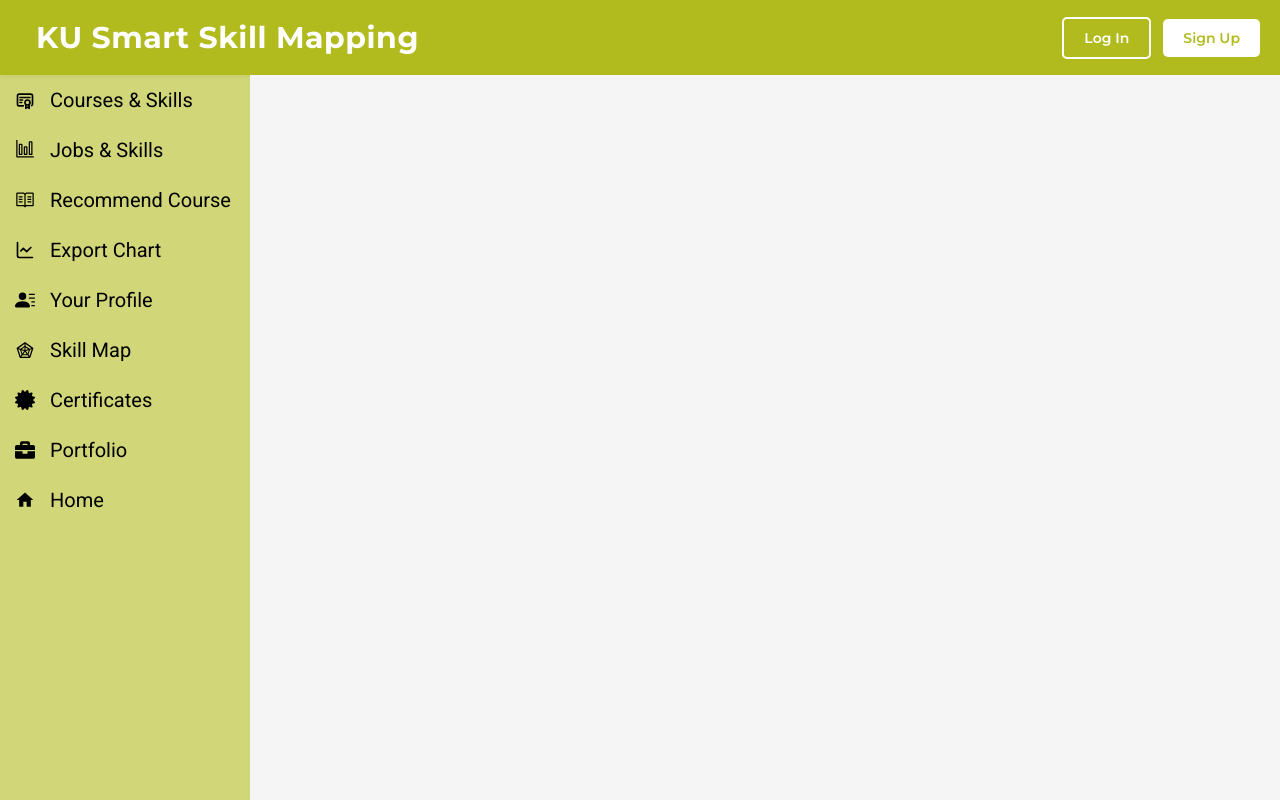
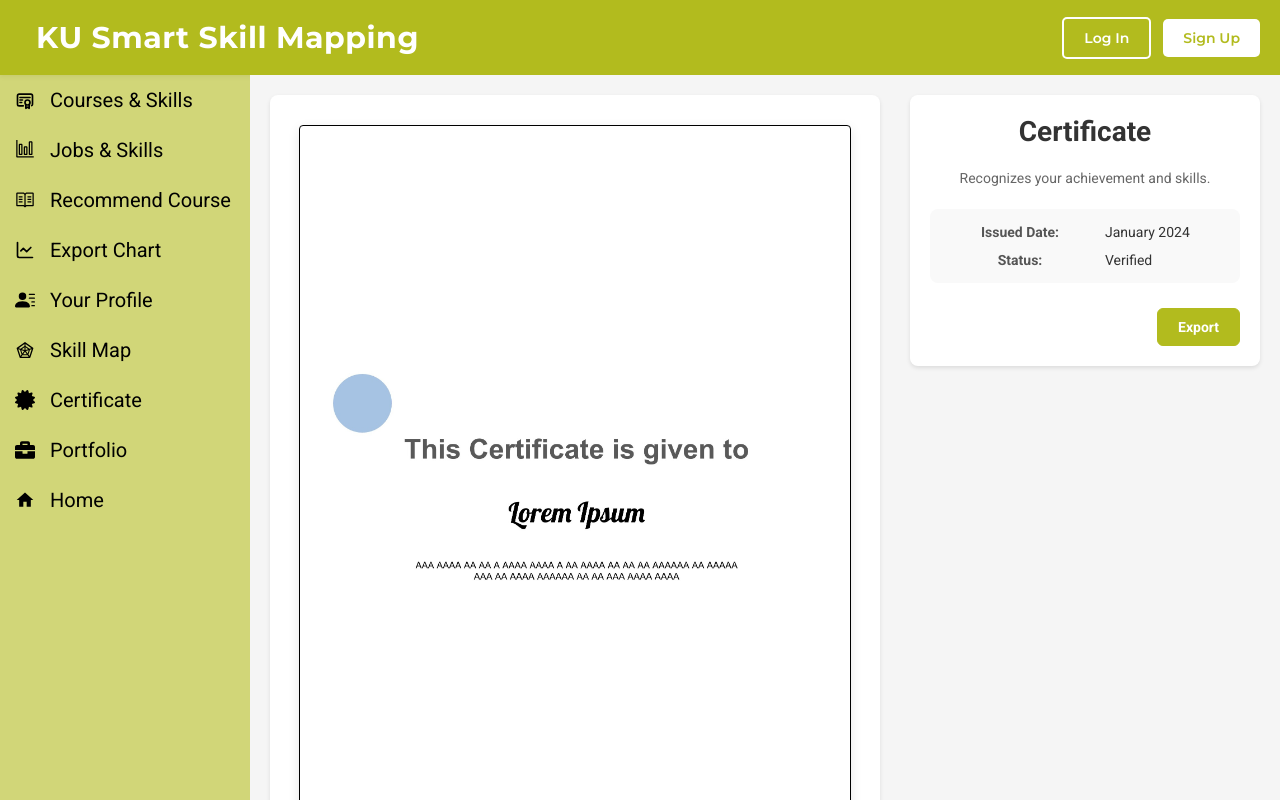
Before and after one commit to KU-SSM/KU-Smart-Skill-Mapping, a React (Create React App) app in the folder frontend/: page /certificate in a window 1280 px wide. Built offline with nearby package versions, Linux system fonts and the light colour scheme.

Commit message:
update certificate page

```diff
--- a/frontend/src/App.tsx
+++ b/frontend/src/App.tsx
@@ -3,7 +3,6 @@ import SideBar from './Components/Sidebar';
 import Navbar from './Components/Navbar';
 import { Routes, Route } from 'react-router-dom';
 import Home from './Components/Home';
-import Certificates from './Components/Certificates';
 import CertificateDetail from './Components/CertificateDetail';
 import SkillMap from './Components/SkillMap';
 import Portfolio from './Components/Portfolio';
@@ -17,8 +16,7 @@ const App: React.FC = () => {
           <main className="App-content">
             <Routes>
               <Route path="/" element={<Home />} />
-              <Route path="/certificates" element={<Certificates />} />
-              <Route path="/certificates/:id" element={<CertificateDetail />} />
+              <Route path="/certificate" element={<CertificateDetail />} />
               <Route path="/skill_map" element={<SkillMap />} />
               <Route path="/portfolio" element={<Portfolio />} />
             </Routes>
--- a/frontend/src/Components/CertificateDetail.css
+++ b/frontend/src/Components/CertificateDetail.css
@@ -1,12 +1,14 @@
 .certificate-detail-wrapper {
   width: 100%;
   display: flex;
+  flex-direction: column;
   justify-content: center;
-  align-items: flex-start;
+  align-items: center;
+  gap: 30px;
   box-sizing: border-box;
 }
 
-.certificate-detail-container {
+.certificate-section {
   background-color: #ffffff;
   padding: 30px;
   width: 100%;
@@ -15,16 +17,30 @@
   box-shadow: 0 2px 4px rgba(0, 0, 0, 0.1);
   box-sizing: border-box;
   display: flex;
+  justify-content: center;
+  align-items: center;
+}
+
+.message-section {
+  background-color: #ffffff;
+  padding: 20px;
+  width: 100%;
+  max-width: 1200px;
+  border-radius: 8px;
+  box-shadow: 0 2px 4px rgba(0, 0, 0, 0.1);
+  box-sizing: border-box;
+  display: flex;
   flex-direction: column;
+  gap: 15px;
 }
+
 
 .certificate-detail-buttons {
   display: flex;
   justify-content: flex-end;
   align-items: center;
   gap: 12px;
-  margin-top: 20px;
-  padding-top: 20px;
+  margin-top: 10px;
 }
 
 .export-button {
@@ -65,23 +81,12 @@
   color: rgba(178, 187, 30, 1);
 }
 
-.certificate-detail-content {
-  display: flex;
-  flex-direction: column;
-  gap: 30px;
-}
-
-.certificate-detail-image {
-  width: 100%;
-  display: flex;
-  justify-content: center;
-  align-items: center;
-}
-
 .certificate-detail-img {
   width: 100%;
   max-width: 800px;
   height: auto;
+  aspect-ratio: 210 / 297;
+  object-fit: contain;
   border: 1px solid #000000;
   border-radius: 4px;
   box-shadow: 0 4px 12px rgba(0, 0, 0, 0.1);
@@ -95,15 +100,15 @@
 
 .certificate-detail-info h1 {
   font-family: 'Roboto', sans-serif;
-  font-size: 36px;
+  font-size: 28px;
   margin: 0;
   color: #333;
 }
 
 .certificate-description {
   font-family: 'Roboto', sans-serif;
-  font-size: 16px;
-  line-height: 1.6;
+  font-size: 14px;
+  line-height: 1.5;
   color: #666;
   margin: 0;
 }
@@ -111,10 +116,17 @@
 .certificate-details {
   display: flex;
   flex-direction: column;
-  gap: 15px;
-  padding: 20px;
+  gap: 12px;
+  padding: 15px;
   background-color: #f9f9f9;
   border-radius: 8px;
+}
+
+.certificate-detail-image {
+  width: 100%;
+  display: flex;
+  justify-content: center;
+  align-items: center;
 }
 
 .detail-item {
@@ -131,16 +143,29 @@
 }
 
 @media (min-width: 768px) {
-  .certificate-detail-content {
+  .certificate-detail-wrapper {
     flex-direction: row;
     align-items: flex-start;
+    position: relative;
   }
 
-  .certificate-detail-image {
-    flex: 1;
+  .certificate-section {
+    flex: 1.5;
+    max-width: none;
   }
 
-  .certificate-detail-info {
-    flex: 1;
+  .certificate-detail-img {
+    max-width: 1000px;
+  }
+
+  .message-section {
+    width: 350px;
+    flex: 0 0 350px;
+    max-width: 350px;
+    position: sticky;
+    top: 0;
+    align-self: flex-start;
+    max-height: 100vh;
+    overflow-y: auto;
   }
 }
--- a/frontend/src/Components/CertificateDetail.tsx
+++ b/frontend/src/Components/CertificateDetail.tsx
@@ -1,22 +1,12 @@
 import React from 'react';
-import { useParams, useNavigate } from 'react-router-dom';
 import './CertificateDetail.css';
 
 const CertificateDetail: React.FC = () => {
-  const { id } = useParams<{ id: string }>();
-  const navigate = useNavigate();
-
-  const certificates: { [key: string]: { title: string; description: string } } = {
-    '1': { title: 'Web Development Certificate', description: 'This certificate demonstrates proficiency in web development technologies and frameworks.' },
-    '2': { title: 'Data Science Certificate', description: 'This certificate demonstrates proficiency in data science methodologies and tools.' },
-    '3': { title: 'Machine Learning Certificate', description: 'This certificate demonstrates proficiency in machine learning algorithms and applications.' },
-    '4': { title: 'Cloud Computing Certificate', description: 'This certificate demonstrates proficiency in cloud computing platforms and services.' },
-    '5': { title: 'Cybersecurity Certificate', description: 'This certificate demonstrates proficiency in cybersecurity principles and practices.' },
-    '6': { title: 'Database Management Certificate', description: 'This certificate demonstrates proficiency in database design and management.' },
-    '7': { title: 'Software Engineering Certificate', description: 'This certificate demonstrates proficiency in software engineering practices and methodologies.' },
+  const certificate = {
+    id: '1',
+    title: 'Certificate',
+    description: 'Recognizes your achievement and skills.'
   };
-
-  const certificate = id ? certificates[id] : null;
 
   const handleExport = async () => {
     try {
@@ -28,9 +18,7 @@ const CertificateDetail: React.FC = () => {
       const link = document.createElement('a');
       link.href = url;
 
-      const filename = certificate
-        ? `${certificate.title.replace(/\s+/g, '_')}_Certificate.png`
-        : `certificate_${id}.png`;
+      const filename = `${certificate.title.replace(/\s+/g, '_')}_Certificate.png`;
 
       link.download = filename;
 
@@ -45,25 +33,9 @@ const CertificateDetail: React.FC = () => {
     }
   };
 
-  if (!certificate) {
   return (
     <div className="certificate-detail-wrapper">
-        <div className="certificate-detail-container">
-          <h1>Certificate not found</h1>
-          <div className="certificate-detail-buttons">
-            <button onClick={() => navigate('/certificates')} className="back-button">
-              Back to Certificates
-            </button>
-          </div>
-        </div>
-      </div>
-    );
-  }
-
-  return (
-    <div className="certificate-detail-wrapper">
-      <div className="certificate-detail-container">
-        <div className="certificate-detail-content">
+      <div className="certificate-section">
         <div className="certificate-detail-image">
           <img
             src="/certificate.png"
@@ -71,13 +43,12 @@ const CertificateDetail: React.FC = () => {
             className="certificate-detail-img"
           />
         </div>
+      </div>
+      <div className="message-section">
         <div className="certificate-detail-info">
           <h1>{certificate.title}</h1>
           <p className="certificate-description">{certificate.description}</p>
           <div className="certificate-details">
-              <div className="detail-item">
-                <strong>Certificate ID:</strong> {id}
-              </div>
             <div className="detail-item">
               <strong>Issued Date:</strong> January 2024
             </div>
@@ -86,13 +57,9 @@ const CertificateDetail: React.FC = () => {
             </div>
           </div>
         </div>
-        </div>
         <div className="certificate-detail-buttons">
           <button onClick={handleExport} className="export-button">
             Export
-          </button>
-          <button onClick={() => navigate('/certificates')} className="back-button">
-            ← Back to Certificates
           </button>
         </div>
       </div>
--- a/frontend/src/Components/SidebarData.tsx
+++ b/frontend/src/Components/SidebarData.tsx
@@ -45,8 +45,8 @@ export const SideBarData: SidebarItem[] = [
         icon: AiIcons.AiOutlineRadarChart
     },
     {
-        title: "Certificates",
-        link:"/certificates",
+        title: "Certificate",
+        link:"/certificate",
         icon: FaCertificate
     },
     {
```
Lines whose indentation alone changed are shown as unchanged.
